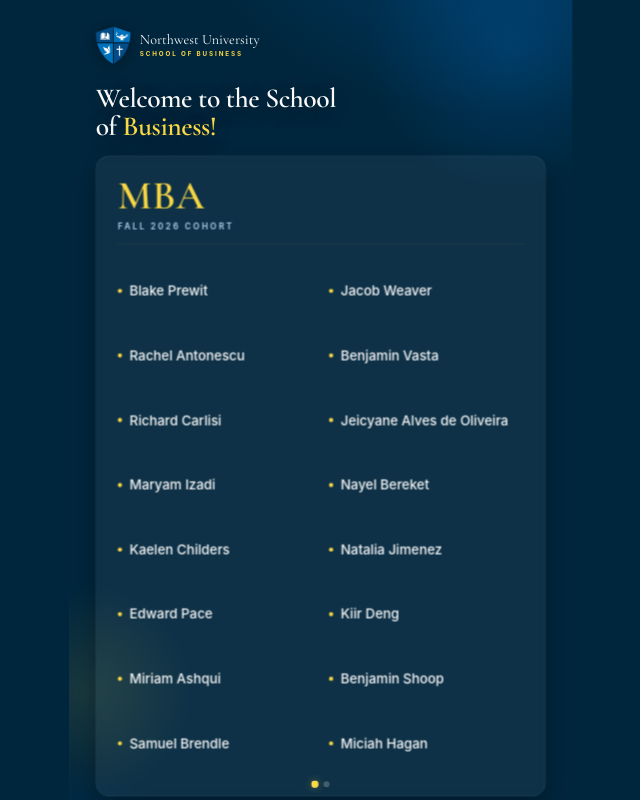
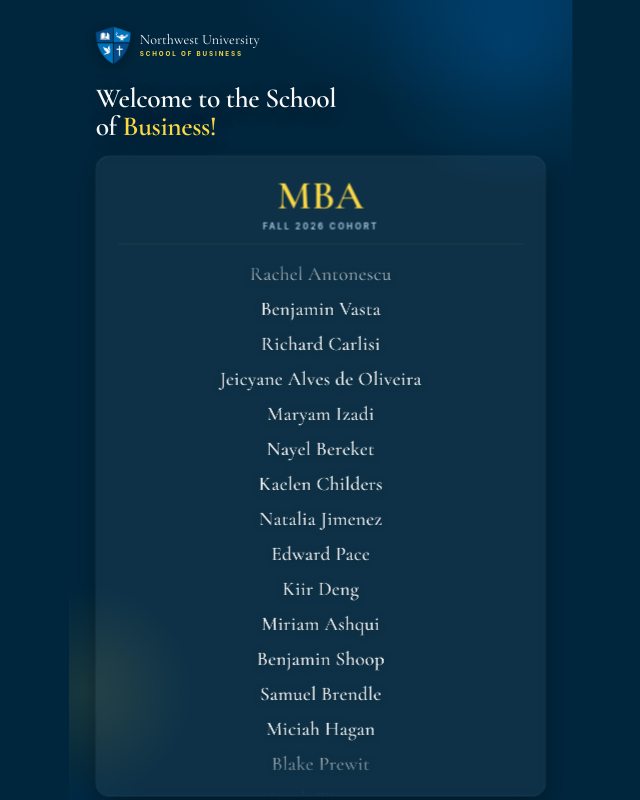
Before and after one commit to geovanaluiza/mbabusiness, a Nuxt app: page / in a window 1280 px wide. Shown: the whole page, without its empty margins (346-986 px from the left). Built offline with nearby package versions, Linux system fonts and the light colour scheme.

Commit message:
Elegant serif names, larger, single column credits scroll; remove dots

```diff
--- a/pages/index.vue
+++ b/pages/index.vue
@@ -1,10 +1,12 @@
 <script setup lang="ts">
 // === School of Business — Fall 2026 Cohort Welcome ===
 // Full-screen welcome display (1080×1920 portrait kiosk).
-// Alternates between the MBA and MSITM cohorts with a slow crossfade.
+// One cohort at a time; names scroll continuously, movie-credits style.
 // Content from Dr. Cawthon's welcome email.
 
 import { ref, computed, onMounted, onUnmounted } from 'vue'
+
+const ROW_H = 84 // px per name row — keep in sync with .name height
 
 const mba = [
   'Blake Prewit',
@@ -38,20 +40,28 @@
   'Stephanie Joyce Tayag'
 ]
 
-const cohorts = [
-  { title: 'MBA',   sub: 'Fall 2026 Cohort', names: mba },
-  { title: 'MSITM', sub: 'Fall 2026 Cohort', names: msitm }
-]
+const SPEED = 30 // px/s — comfortable reading pace
+
+function makeCohort(title: string, names: string[]) {
+  const dist = names.length * ROW_H
+  return { title, sub: 'Fall 2026 Cohort', names, dist, dur: Math.round(dist / SPEED) }
+}
+
+const cohorts = [makeCohort('MBA', mba), makeCohort('MSITM', msitm)]
 
 const active = ref(0)
 const cohort = computed(() => cohorts[active.value])
-const SLIDE_MS = 14_000
-let timer: ReturnType<typeof setInterval> | null = null
+let timer: ReturnType<typeof setTimeout> | null = null
 
-onMounted(() => {
-  timer = setInterval(() => { active.value = (active.value + 1) % cohorts.length }, SLIDE_MS)
-})
-onUnmounted(() => { if (timer) clearInterval(timer) })
+function arm() {
+  // each slide stays up for one full scroll loop of its list
+  timer = setTimeout(() => {
+    active.value = (active.value + 1) % cohorts.length
+    arm()
+  }, cohorts[active.value].dur * 1000)
+}
+onMounted(arm)
+onUnmounted(() => { if (timer) clearTimeout(timer) })
 </script>
 
 <template>
@@ -76,7 +86,7 @@
       </h1>
     </div>
 
-    <!-- Cohort panels — crossfade -->
+    <!-- Cohort panel — crossfade, movie-credits scroll inside -->
     <div class="stage">
       <transition name="xfade">
         <section :key="cohort.title" class="panel">
@@ -84,23 +94,17 @@
             <h2 class="cohort-title">{{ cohort.title }}</h2>
             <div class="cohort-sub">{{ cohort.sub }}</div>
           </div>
-          <ul class="names" :class="{ 'names--short': cohort.names.length <= 10 }">
-            <li v-for="n in cohort.names" :key="n" class="name">
-              <span class="name-dot" />{{ n }}
-            </li>
-          </ul>
+          <div class="names-viewport">
+            <ul
+              class="names names--scroll"
+              :style="{ '--dist': cohort.dist + 'px', '--dur': cohort.dur + 's' }"
+            >
+              <li v-for="(n, i) in [...cohort.names, ...cohort.names]" :key="i" class="name">{{ n }}</li>
+            </ul>
+          </div>
         </section>
       </transition>
 
-      <!-- progress dots -->
-      <div class="dots" aria-hidden="true">
-        <span
-          v-for="(c, i) in cohorts"
-          :key="c.title"
-          class="dot"
-          :class="{ active: i === active }"
-        />
-      </div>
     </div>
 
     <!-- Closing -->
@@ -173,7 +177,7 @@
 .title-line { display: block; }
 .title-accent { color: var(--nu-tour); }
 
-/* === Stage / panels === */
+/* === Stage / panel === */
 .stage {
   position: relative;
   z-index: 1;
@@ -187,17 +191,20 @@
   display: flex;
   flex-direction: column;
   border-radius: 32px;
-  padding: 48px 52px;
+  padding: 48px 52px 0;
   background: rgba(255, 255, 255, 0.055);
   border: 1px solid rgba(255, 255, 255, 0.12);
   box-shadow:
     inset 0 1px 0 rgba(255, 255, 255, 0.08),
     0 24px 60px rgba(0, 0, 0, 0.30);
   backdrop-filter: blur(8px);
+  overflow: hidden;
 }
 .panel-head {
+  flex: 0 0 auto;
+  text-align: center;
   padding-bottom: 30px;
-  margin-bottom: 34px;
+  margin-bottom: 10px;
   border-bottom: 1px solid rgba(251, 217, 69, 0.25);
 }
 .cohort-title {
@@ -214,48 +221,41 @@
   color: var(--nu-skylight);
   opacity: 0.9;
 }
+
+/* === Movie-credits scroll === */
+.names-viewport {
+  flex: 1;
+  min-height: 0;
+  overflow: hidden;
+  -webkit-mask-image: linear-gradient(180deg, transparent 0%, black 9%, black 88%, transparent 100%);
+  mask-image: linear-gradient(180deg, transparent 0%, black 9%, black 88%, transparent 100%);
+}
 .names {
   list-style: none;
   margin: 0; padding: 0;
-  flex: 1;
-  display: grid;
-  grid-template-columns: 1fr 1fr;
-  grid-auto-rows: 1fr;
-  column-gap: 40px;
-  align-content: stretch;
+  display: flex;
+  flex-direction: column;
+  align-items: center;
+}
+.names--scroll {
+  animation: scrollUp var(--dur) linear infinite;
+  will-change: transform;
 }
 .name {
-  display: flex; align-items: center; gap: 18px;
-  font-size: 32px; font-weight: 500;
+  display: flex; align-items: center; justify-content: center;
+  height: 84px;
+  flex: 0 0 84px;
+  font-family: var(--font-serif);
+  font-size: 46px; font-weight: 500;
+  letter-spacing: 0.015em;
   color: var(--nu-wisp);
   white-space: nowrap;
-}
-.names--short .name { font-size: 38px; }
-.name-dot {
-  flex: 0 0 auto;
-  width: 10px; height: 10px; border-radius: 50%;
-  background: var(--nu-tour);
+  text-shadow: 0 3px 18px rgba(0, 0, 0, 0.35);
 }
 
-/* dots */
-.dots {
-  position: absolute;
-  left: 50%;
-  bottom: 22px;
-  transform: translateX(-50%);
-  display: flex; gap: 14px;
-  z-index: 3;
-}
-.dot {
-  width: 12px; height: 12px; border-radius: 50%;
-  background: rgba(255, 255, 255, 0.22);
-  border: 1px solid rgba(255, 255, 255, 0.10);
-  transition: background 0.4s, transform 0.4s;
-}
-.dot.active {
-  background: var(--nu-tour);
-  transform: scale(1.25);
-  box-shadow: 0 0 16px rgba(251, 217, 69, 0.35);
+@keyframes scrollUp {
+  from { transform: translateY(0); }
+  to   { transform: translateY(calc(-1 * var(--dist))); }
 }
 
 /* crossfade */
```
